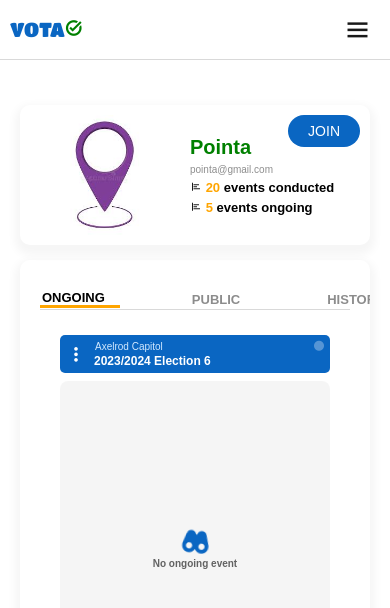
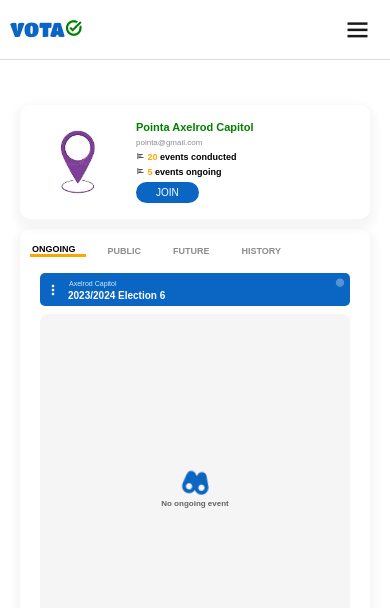
Before and after one commit to Paul-Chidiadi/Vota, a Next.js app: page /dashboard/elector/orgs in a window 390 px wide. Shown: the top 608 px of the page. Built offline with nearby package versions, Linux system fonts and the light colour scheme; a web font is replaced by a local one.

Commit message:
Made electors orgs single page responsive

```diff
--- a/app/dashboard/elector/page.js
+++ b/app/dashboard/elector/page.js
@@ -23,7 +23,7 @@
                 Join us on this journey where your voice matters, connections thrive, and the future unfolds. Start
                 exploring now!
               </p>
-              <Link className="btn links" href="/signup">
+              <Link className="btn links" href="#orgss">
                 Explore Vota
               </Link>
             </div>
@@ -58,7 +58,7 @@
       </div>
 
       {/* list of organization section */}
-      <div className="elector-body-section">
+      <div className="elector-body-section" id="orgss">
         <h1 className="section-title">Organizations</h1>
         <div className="list-of-orgs">
           <div className="list-cards" onClick={() => router.push('/')}>
--- a/app/globals.css
+++ b/app/globals.css
@@ -778,6 +778,26 @@
   .elector-top-section .ad-section .col-2 {
     display: none;
   }
+  /* media query event-item */
+  .event-list .event-item .event-name i {
+    font-size: 16px;
+    margin-top: -11px;
+  }
+  .event-list .event-item .event-name h5 {
+    font-size: 10px;
+  }
+  .event-list .event-item .event-org {
+    padding-left: 24px;
+  }
+  .event-list .event-item .event-org i {
+    font-size: 10px;
+  }
+  .event-list .event-item .event-org small {
+    font-size: 7px;
+  }
+  .event-list .empty-list small {
+    font-size: 8px;
+  }
 }
 @media screen and (max-width: 320px) {
   .elector-top-section .ongoing-event {
@@ -838,7 +858,7 @@
 .list-of-orgs .list-cards small {
   width: 100%;
   font-size: 9px;
-  color: var(--black-a30);
+  color: var(--black-a45);
   display: flex;
   justify-content: space-between;
   align-items: center;
--- a/components/global/Orgpage.js
+++ b/components/global/Orgpage.js
@@ -8,6 +8,7 @@
 const Orgpage = () => {
   const [ongoing, setOngoing] = useState(true);
   const [pub, setPub] = useState(false);
+  const [future, setFuture] = useState(false);
   const [history, setHistory] = useState(false);
   const myElementRef = useRef(null);
   const router = useRouter();
@@ -18,7 +19,7 @@
       <div className="org-single-top">
         <Image className="img" src="/images/icon2.jpg" width={150} height={150} alt="vog" />
         <div className="parted">
-          <h1>Pointa</h1>
+          <h1>Pointa Axelrod Capitol</h1>
           <small>pointa@gmail.com</small>
           <p>
             <i className="bx bx-poll"></i> <span>20</span> events conducted
@@ -26,10 +27,10 @@
           <p>
             <i className="bx bx-poll"></i> <span>5</span> events ongoing
           </p>
+          <button className="btn" onClick={() => {}}>
+            JOIN
+          </button>
         </div>
-        <button className="btn" onClick={() => {}}>
-          JOIN
-        </button>
       </div>
 
       {/* body section */}
@@ -40,6 +41,7 @@
             onClick={() => {
               setOngoing(true);
               setPub(false);
+              setFuture(false);
               setHistory(false);
               myElementRef.current.style.transform = `translateX(-0%)`;
             }}
@@ -52,6 +54,7 @@
             onClick={() => {
               setOngoing(false);
               setPub(true);
+              setFuture(false);
               setHistory(false);
               myElementRef.current.style.transform = `translateX(-100%)`;
             }}
@@ -59,12 +62,25 @@
             PUBLIC
           </h3>
           <h3
+            style={future ? { fontWeight: 'bold', color: 'black', borderBottom: '3px solid orange' } : {}}
+            onClick={() => {
+              setOngoing(false);
+              setPub(false);
+              setFuture(true);
+              setHistory(false);
+              myElementRef.current.style.transform = `translateX(-200%)`;
+            }}
+          >
+            FUTURE
+          </h3>
+          <h3
             style={history ? { fontWeight: 'bold', color: 'black', borderBottom: '3px solid orange' } : {}}
             onClick={() => {
               setOngoing(false);
               setPub(false);
+              setFuture(false);
               setHistory(true);
-              myElementRef.current.style.transform = `translateX(-200%)`;
+              myElementRef.current.style.transform = `translateX(-300%)`;
             }}
           >
             HISTORY
@@ -101,6 +117,7 @@
               <div className="event-item">
                 <div className="event-org">
                   <small>Axelrod Capitol</small>
+                  <small>9am. Mon 16th Nov, 2023</small>
                 </div>
                 <div className="event-name">
                   <i className="bx bx-dots-vertical-rounded"></i>
@@ -115,6 +132,28 @@
             </div>
           </div>
 
+          {/* FUTURE */}
+          <div className="slide">
+            <div className="event-list">
+              {/* when event list is full */}
+              <div className="event-item">
+                <div className="event-org">
+                  <small>Axelrod Capitol</small>
+                  <small>9am. Mon 16th Nov, 2023</small>
+                </div>
+                <div className="event-name">
+                  <i className="bx bx-dots-vertical-rounded"></i>
+                  <h5>2023/2024 Election 6</h5>
+                </div>
+              </div>
+              {/* when event list is empty */}
+              <div className="empty-list">
+                <i className="bx bxs-binoculars bx-tada"></i>
+                <small>No Future event</small>
+              </div>
+            </div>
+          </div>
+
           {/* HISTORY */}
           <div className="slide">
             <div className="event-list">
@@ -122,6 +161,7 @@
               <div className="event-item">
                 <div className="event-org">
                   <small>Axelrod Capitol</small>
+                  <small>9am. Mon 16th Nov, 2023</small>
                 </div>
                 <div className="event-name">
                   <i className="bx bx-dots-vertical-rounded"></i>
--- a/components/global/orgpage.css
+++ b/components/global/orgpage.css
@@ -33,7 +33,7 @@
   padding: 10px;
 }
 .org-single-top .parted h1 {
-  font-size: 20px;
+  font-size: 15px;
   font-weight: bold;
   color: green;
   text-align: left;
@@ -70,8 +70,8 @@
   display: flex;
   justify-content: flex-start;
   align-items: center;
-  gap: 70px;
-  border-bottom: 1px solid var(--black-a15);
+  gap: 50px;
+  /* border-bottom: 1px solid var(--black-a15); */
 }
 .org-single-body .navigation h3 {
   font-size: 13px;
@@ -89,7 +89,7 @@
   width: 100%;
   height: fit-content;
   display: grid;
-  grid-template-columns: 100% 100% 100%;
+  grid-template-columns: 100% 100% 100% 100%;
   transition: transform 0.5s ease;
 }
 .slide {
@@ -101,3 +101,73 @@
   padding-right: 20px;
   padding-left: 20px;
 }
+
+/* MEDIA QUERY FOR ORS SINGLE PAGE */
+@media screen and (max-width: 600px) {
+  .org-single-top {
+    padding: 8px;
+    margin-bottom: 10px;
+  }
+  .org-single-top button {
+    top: 8px;
+    right: 8px;
+    padding-top: 5px;
+    padding-bottom: 5px;
+    font-size: 10px;
+  }
+  .org-single-top .img {
+    width: 100px;
+    height: 70px;
+  }
+  .org-single-top .parted {
+    padding: 8px;
+  }
+  .org-single-top .parted h1 {
+    font-size: 11px;
+  }
+  .org-single-top .parted small {
+    font-size: 8px;
+  }
+  .org-single-top .parted p {
+    font-size: 9px;
+  }
+  .org-single-top .parted p i {
+    font-size: 9px;
+  }
+  /* orgs single body */
+  .org-single-body {
+    padding: 15px 10px;
+    margin-bottom: 15px;
+  }
+  .org-single-body .navigation {
+    gap: 20px;
+  }
+  .org-single-body .navigation h3 {
+    font-size: 9px;
+    padding-left: 2px;
+    padding-right: 10px;
+  }
+  .slider {
+    width: 100%;
+    height: fit-content;
+    display: grid;
+    grid-template-columns: 100% 100% 100% 100%;
+    transition: transform 0.5s ease;
+  }
+  .slide {
+    height: 400px;
+    display: flex;
+    align-items: flex-start;
+    justify-content: center;
+    padding-top: 10px;
+    padding-right: 10px;
+    padding-left: 10px;
+  }
+}
+@media screen and (max-width: 400px) {
+  .org-single-top button {
+    position: relative;
+    top: 0px;
+    right: 0px;
+  }
+}
```
